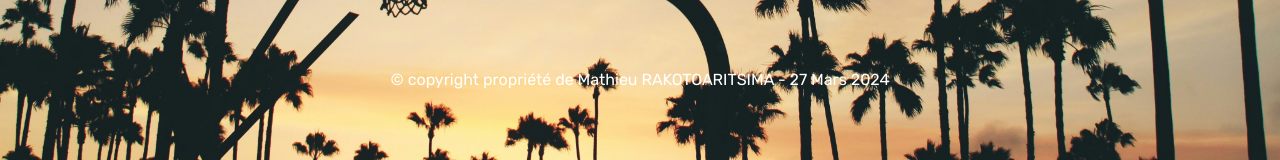
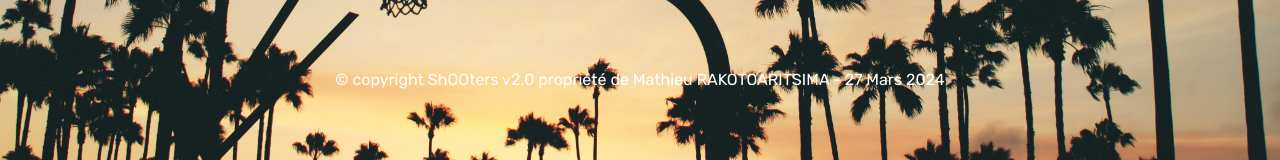
Before and after one commit to ShOrtyDub/shooters, a React (Vite) app: page / in a window 1280 px wide. Shown: the part 594-754 px from the top of the page. Built offline with nearby package versions, Linux system fonts and the light colour scheme; a web font is replaced by a local one.

Commit message:
modif Footer.jsx -> v2.0

```diff
--- a/src/components/Footer.jsx
+++ b/src/components/Footer.jsx
@@ -1,7 +1,7 @@
 export default function Footer(){
     return <>
         <div className="footer">
-            <p>© copyright propriété de Mathieu RAKOTOARITSIMA - 27 Mars 2024</p>
+            <p>© copyright ShOOters v2.0 propriété de Mathieu RAKOTOARITSIMA - 27 Mars 2024</p>
         </div>
     </>
 }
```
